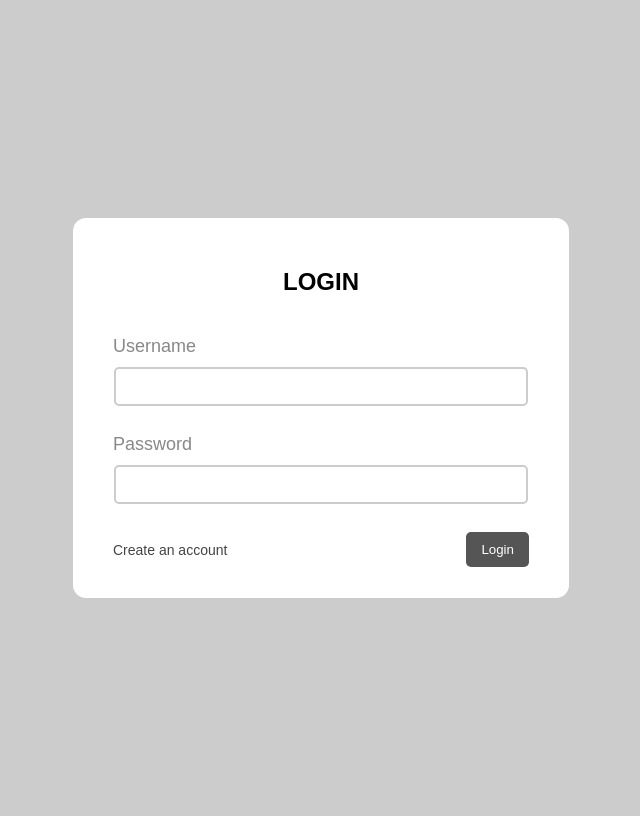
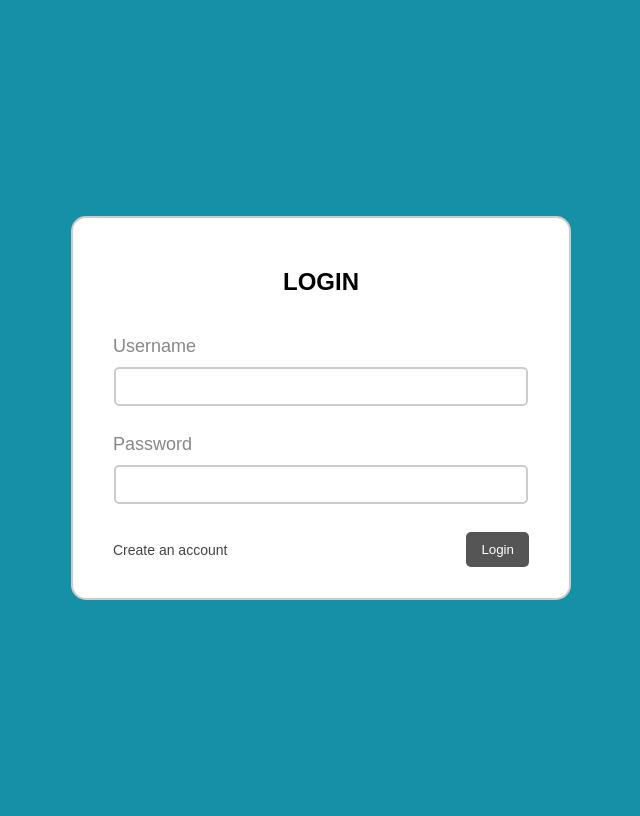
Before and after one commit to Bocilsetan/secure-programming, a PHP site: page / in a window 1280 px wide. Shown: the whole page, without its empty margins (319-959 px from the left). Run offline with PHP 8.4, Linux system fonts and the light colour scheme.

Commit message:
Update style.css

```diff
--- a/secprog/style.css
+++ b/secprog/style.css
@@ -1,5 +1,5 @@
 body {
-	background: #ccc;
+	background: #1690A7;
 	display: flex;
 	justify-content: center;
 	align-items: center;
```
